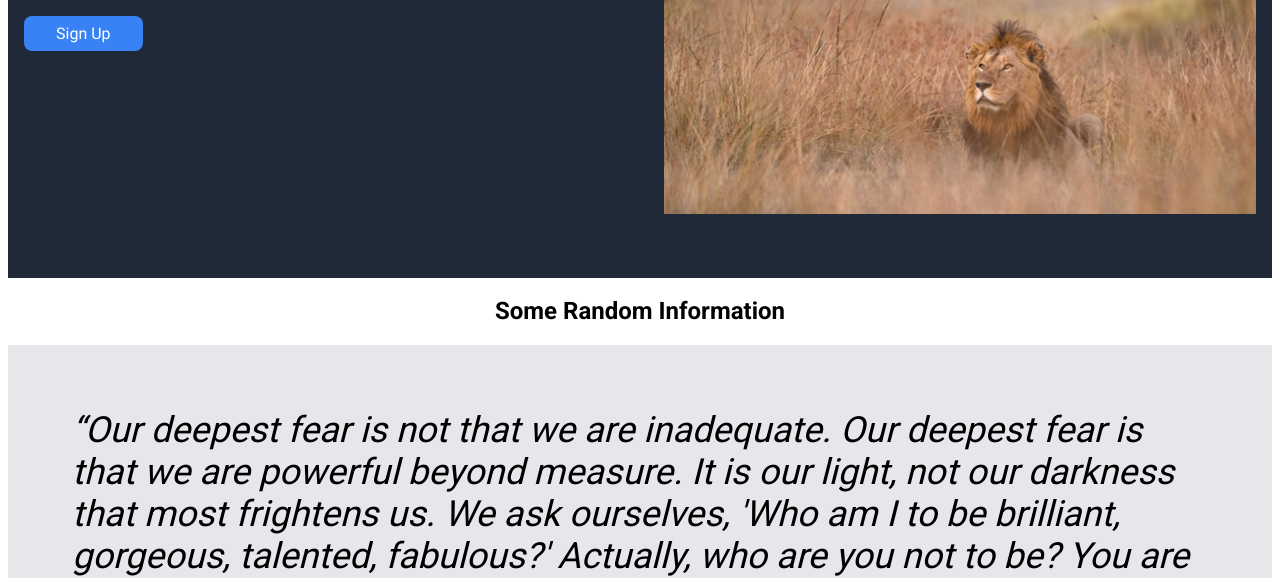
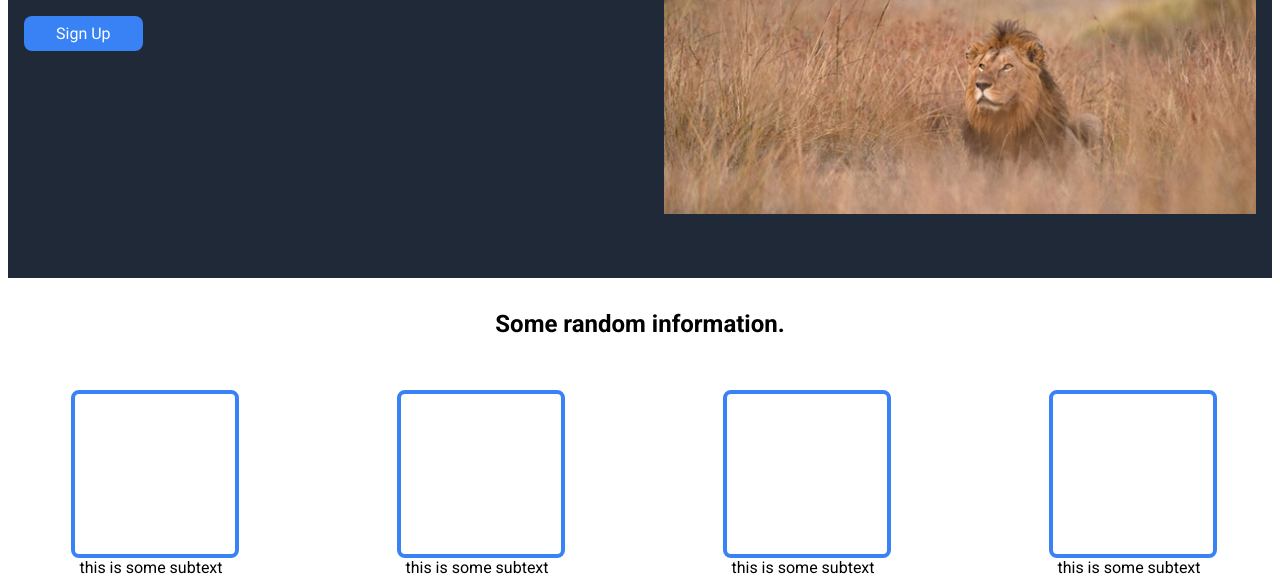
Before and after one commit to lanedenson/project-landing-page, a plain HTML site: page index.html in a window 1280 px wide. Shown: the part 245-823 px from the top of the page. Drawn offline with Linux system fonts and the light colour scheme.

Commit message:
Completed content section

```diff
--- a/index.html
+++ b/index.html
@@ -48,7 +48,25 @@
     <!-- Content-->
 
     <div class="content">
-        <h2>Some Random Information</h2>
+        <h2>Some random information.</h2>
+        <div class="content-boxes">
+            <div class="content-box">
+                <div class="content-box-image"></div>
+                this is some subtext under an image or illustration
+            </div>
+            <div class="content-box">
+                <div class="content-box-image"></div>
+                this is some subtext under an image or illustration
+            </div>
+            <div class="content-box">
+                <div class="content-box-image"></div>
+                this is some subtext under an image or illustration
+            </div>
+            <div class="content-box">
+                <div class="content-box-image"></div>
+                this is some subtext under an image or illustration
+            </div>
+        </div>
     </div>
 
     <!-- Quote -->
--- a/style.css
+++ b/style.css
@@ -82,9 +82,39 @@ img {
     width: 50%;
 }
 
+
+/* Content Boxes */
+
 .content {
     display: flex;
-    justify-content: center;
+    justify-content: space-between;
+    flex-direction: column;
+    margin-bottom: 160px;
+}
+
+.content h2 {
+    margin:32px auto;
+}
+
+.content-boxes {
+    display: flex;
+    flex-wrap: wrap;
+    justify-content: space-around;
+    gap: 40px;
+}
+
+.content-box {
+    width: 160px;
+    height: 160px;
+    text-align: center;
+    margin: 20px;
+}
+
+.content-box-image {
+    border: 4px solid #3882F6;
+    width: 160px;
+    height: 160px;
+    border-radius: 8px;
 }
 
 .pullquote {
```
